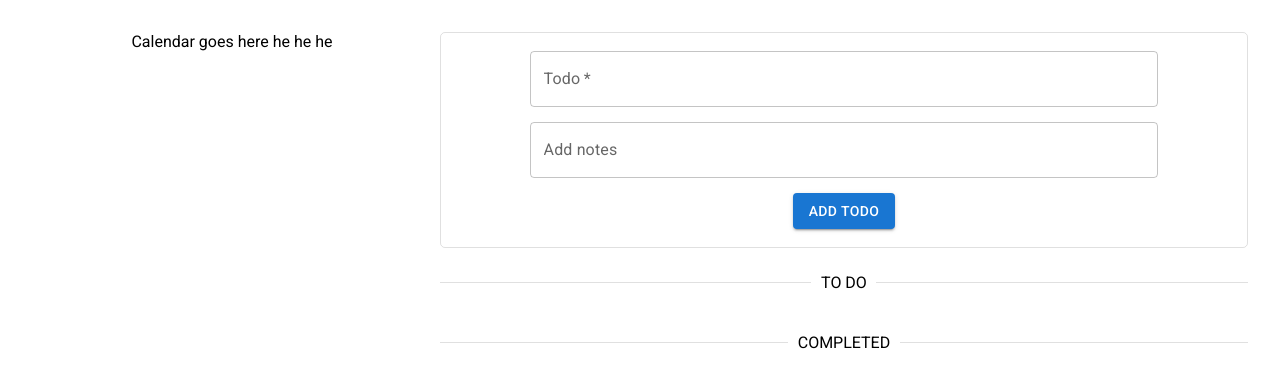
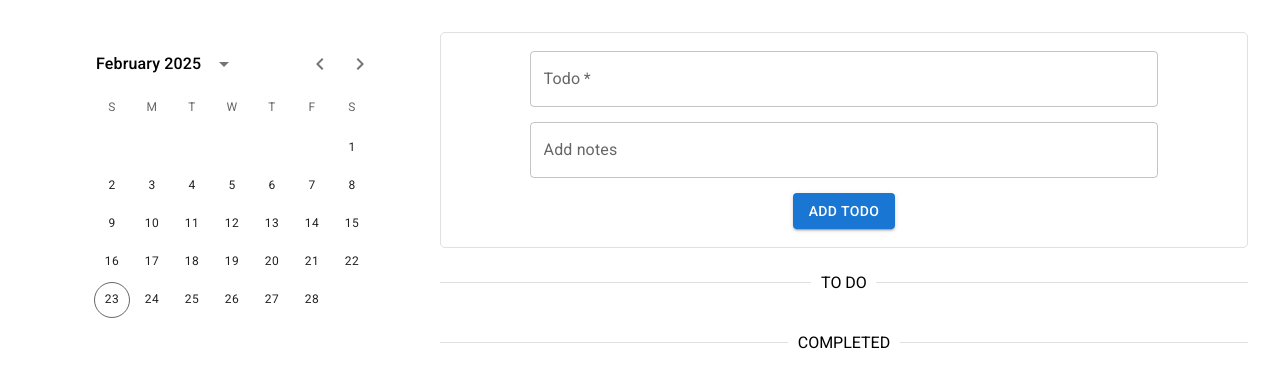
Before and after one commit to BUsuper/todo-project, a React (Vite) app: page / in a window 1280 px wide. Shown: the top 388 px of the page. Built offline with nearby package versions, Linux system fonts and the light colour scheme.

Commit message:
Add basic MUIX calendar to the CalendarBlock

```diff
--- a/src/components/CalendarBlock/CalendarBlock.jsx
+++ b/src/components/CalendarBlock/CalendarBlock.jsx
@@ -1,9 +1,13 @@
 import { Grid2 } from '@mui/material';
+import { DateCalendar, LocalizationProvider } from '@mui/x-date-pickers';
+import { AdapterDayjs } from '@mui/x-date-pickers/AdapterDayjs';
 
 export function CalendarBlock() {
     return (
         <Grid2 size={{sm: 12, md: 4}}>
-            Calendar goes here he he he
+            <LocalizationProvider dateAdapter={AdapterDayjs} adapterLocale="de">
+                <DateCalendar></DateCalendar>
+            </LocalizationProvider>
         </Grid2>
     );
 }
```
